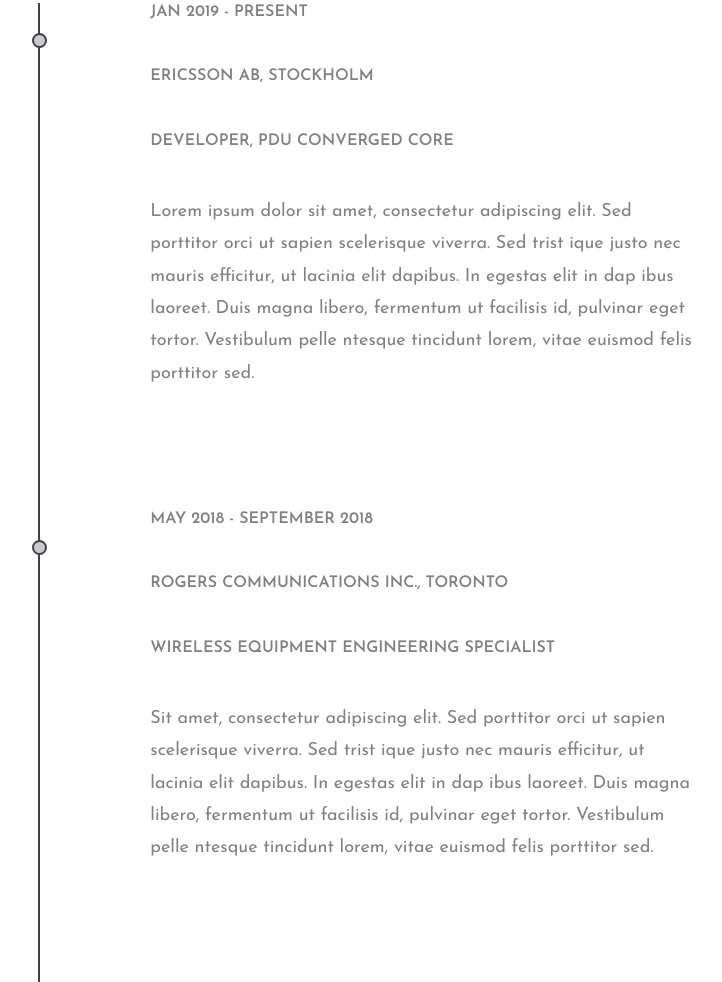
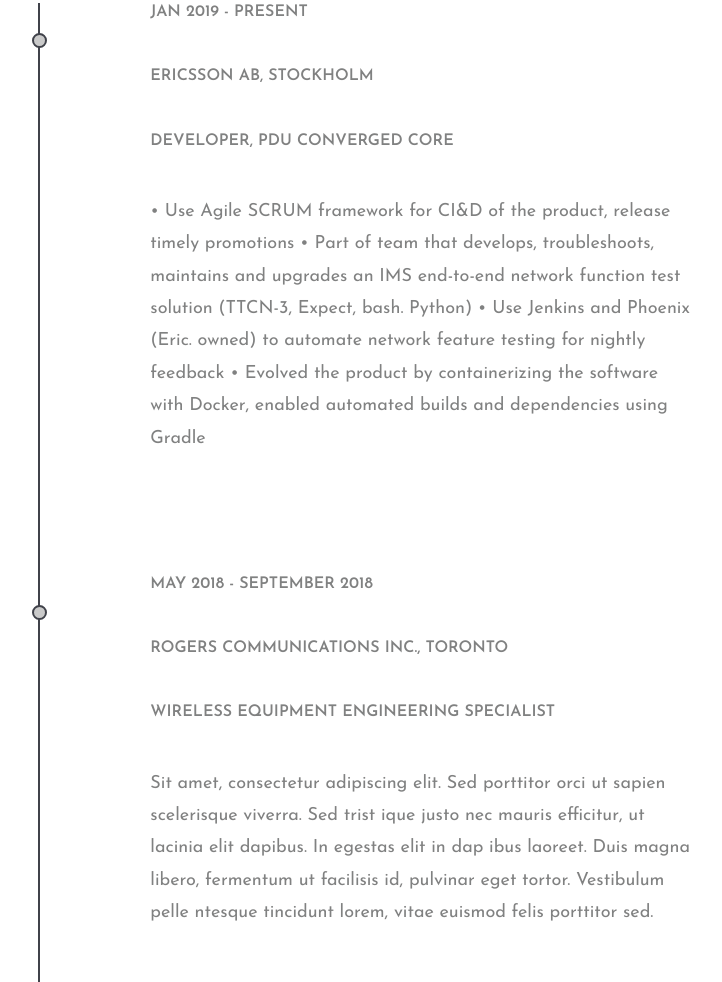
Before and after one commit to sharavs/me, a plain HTML site: page index.html in a window 1280 px wide. Shown: the part 1614-2596 px from the top of the page, without its empty margins (250-972 px from the left). Drawn offline with Linux system fonts and the light colour scheme.

Commit message:
Update index.html

```diff
--- a/index.html
+++ b/index.html
@@ -119,7 +119,10 @@
 							<h4>Jan 2019 - Present</h4>
 							<h4>Ericsson AB, Stockholm</h4>
 							<h4>Developer, PDU Converged Core</h4>
-							<p>Lorem ipsum dolor sit amet, consectetur adipiscing elit. Sed porttitor orci ut sapien scelerisque viverra. Sed trist ique justo nec mauris efficitur, ut lacinia elit dapibus. In egestas elit in dap ibus laoreet. Duis magna libero, fermentum ut facilisis id, pulvinar eget tortor. Vestibulum pelle ntesque tincidunt lorem, vitae euismod felis porttitor sed. </p>
+							<p>• Use Agile SCRUM framework for CI&D of the product, release timely promotions
+								 • Part of team that develops, troubleshoots, maintains and upgrades an IMS end-to-end network function test solution (TTCN-3, Expect, bash. Python)
+								 • Use Jenkins and Phoenix (Eric. owned) to automate network feature testing for nightly feedback
+								 • Evolved the product by containerizing the software with Docker, enabled automated builds and dependencies using Gradle</p>
 						</li>
 						<li>
 							<h4>May 2018 - September 2018</h4>
```
